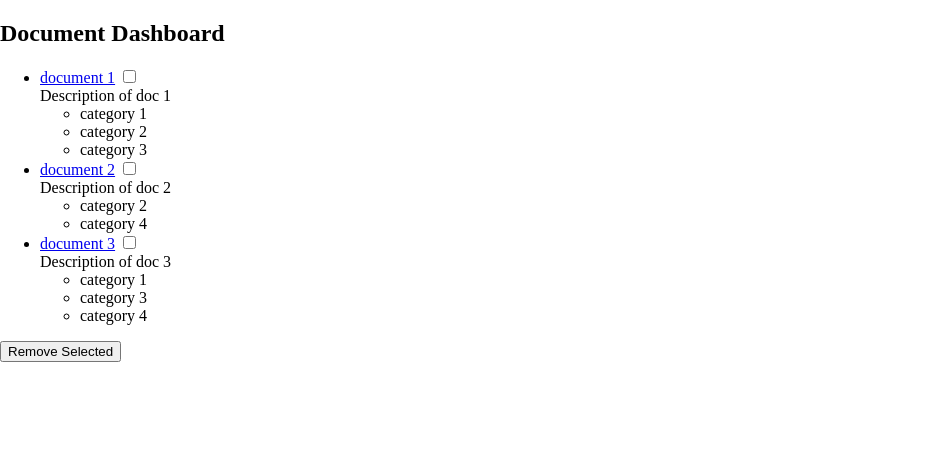
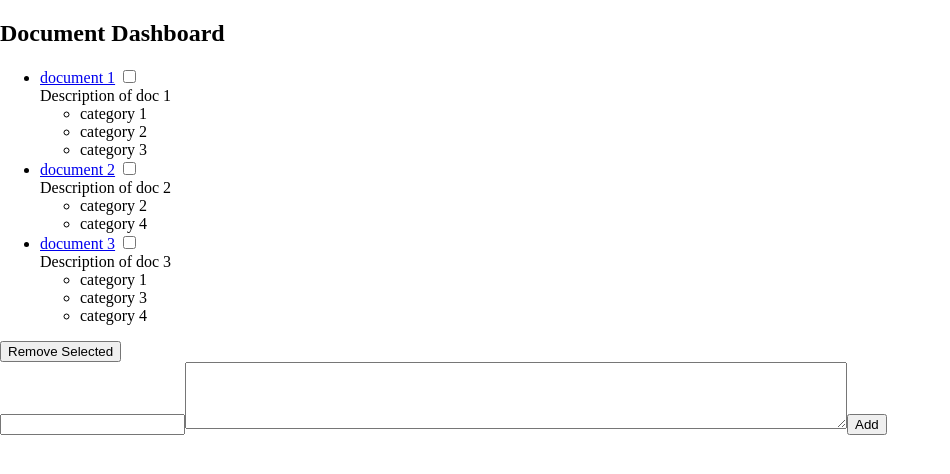
Before and after one commit to ajlammiman/resourecmanager, a React app: page / in a window 1280 px wide. Shown: the top 474 px of the page, without its empty margins (0-950 px from the left). Built offline with nearby package versions, Linux system fonts and the light colour scheme.

Commit message:
Added change handlers for form elements.

```diff
--- a/src/components/dashboard.jsx
+++ b/src/components/dashboard.jsx
@@ -33,6 +33,7 @@ export default class Dashboard extends React.Component {
         this.recordSelected = this.recordSelected.bind(this);
         this.removeSelected = this.removeSelected.bind(this);
         this.getDocsToRemove = this.getDocsToRemove.bind(this);
+        this.changeHandler = this.changeHandler.bind(this);
     }
 
     removeSelected = (getDocsToRemove) =>
@@ -84,6 +85,13 @@ export default class Dashboard extends React.Component {
         });
     }
 
+
+    changeHandler = (event) =>
+    {
+        console.log(event.target.value);
+        this.setState({documentDescription: event.target.value});
+    }
+
     render()
     {
 
@@ -96,6 +104,7 @@ export default class Dashboard extends React.Component {
                   }, this)}
             </ul>
             <Button text="Remove Selected" clickHandler={this.removeSelected} className="remove-btn" />
+            <InputContainer clickHandler={this.addNew} changeHandler={this.changeHandler}   />
         </div>)
     }
 };
@@ -141,8 +150,8 @@ const CategoryList = (props) => {
 const InputContainer = (props) => {
     return(
         <div>
-            <Input InputTitle="doc_title" DocTitle={props.docTitle} />
-            <TextBox InputTitle="doc_description" Description={props.description} />
+            <Input InputTitle="doc_title" DocTitle={props.docTitle} onChange={props.changeHandler} />
+            <TextBox InputTitle="doc_description" Description={props.description} onChange={props.changeHandler} />
             <Button text="Add" clickHandler={props.clickHandler} className="add-btn" />
         </div>
     )
```
Also changed, not shown: 1 other file (tests, documents, lock files or other folders).
